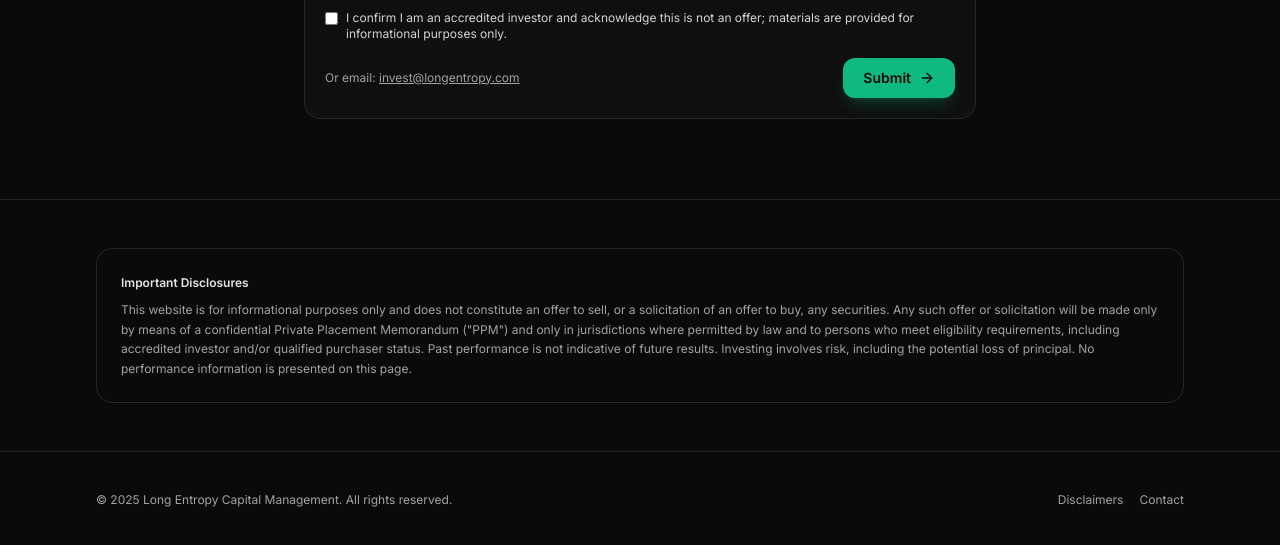
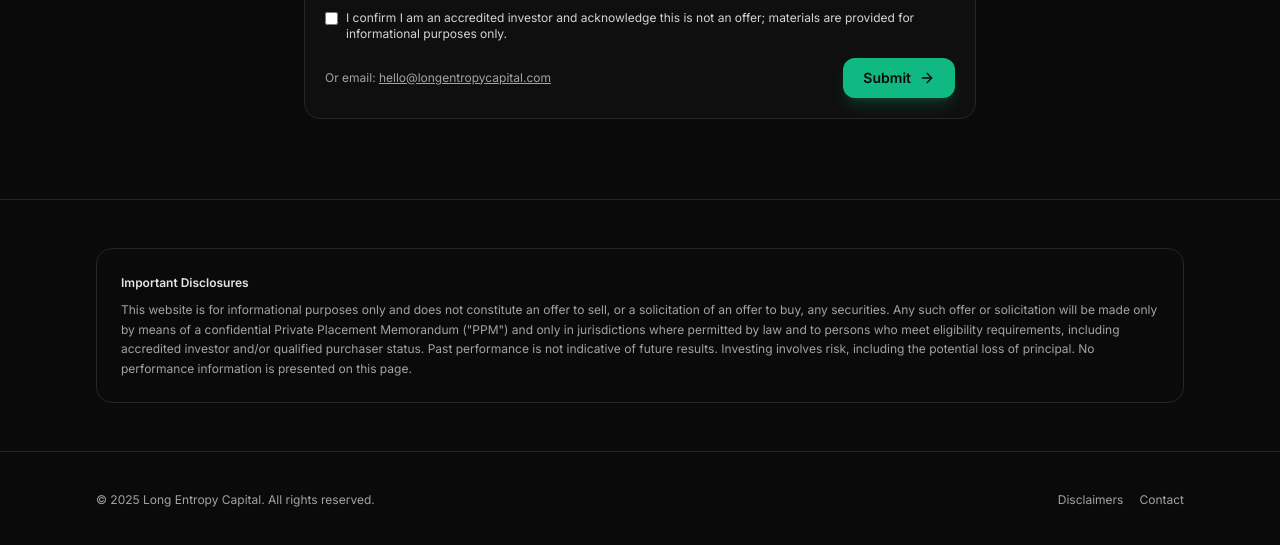
Before and after one commit to jaxzxu/longentropy-site, a plain HTML site: page index.html in a window 1280 px wide. Shown: the part 3422-3967 px from the top of the page. Drawn offline with nearby package versions, Linux system fonts and the light colour scheme.

Commit message:
update email and name

```diff
--- a/index.html
+++ b/index.html
@@ -241,7 +241,7 @@
           I confirm I am an accredited investor and acknowledge this is not an offer; materials are provided for informational purposes only.
         </label>
         <div class="flex items-center justify-between">
-          <div class="text-xs text-neutral-400">Or email: <a class="underline hover:text-white" href="mailto:invest@longentropy.com">invest@longentropy.com</a></div>
+          <div class="text-xs text-neutral-400">Or email: <a class="underline hover:text-white" href="mailto:hello@longentropycapital.com">hello@longentropycapital.com</a></div>
           <button type="submit" class="inline-flex items-center gap-2 rounded-xl bg-emerald-500 px-5 py-2.5 text-sm font-semibold text-neutral-950 shadow-lg shadow-emerald-500/20 transition hover:bg-emerald-400">
             Submit <i data-lucide="arrow-right" class="h-4 w-4"></i>
           </button>
@@ -264,7 +264,7 @@
   <footer class="border-t border-neutral-800 py-10">
     <div class="mx-auto w-full max-w-6xl px-4 sm:px-6 lg:px-8">
       <div class="flex flex-col items-center justify-between gap-4 sm:flex-row">
-        <div class="text-xs text-neutral-400">© <span id="year"></span> Long Entropy Capital Management. All rights reserved.</div>
+        <div class="text-xs text-neutral-400">© <span id="year"></span> Long Entropy Capital. All rights reserved.</div>
         <div class="flex items-center gap-4 text-xs">
           <a href="#disclaimers" class="text-neutral-400 hover:text-white">Disclaimers</a>
           <a href="#contact" class="text-neutral-400 hover:text-white">Contact</a>
```
